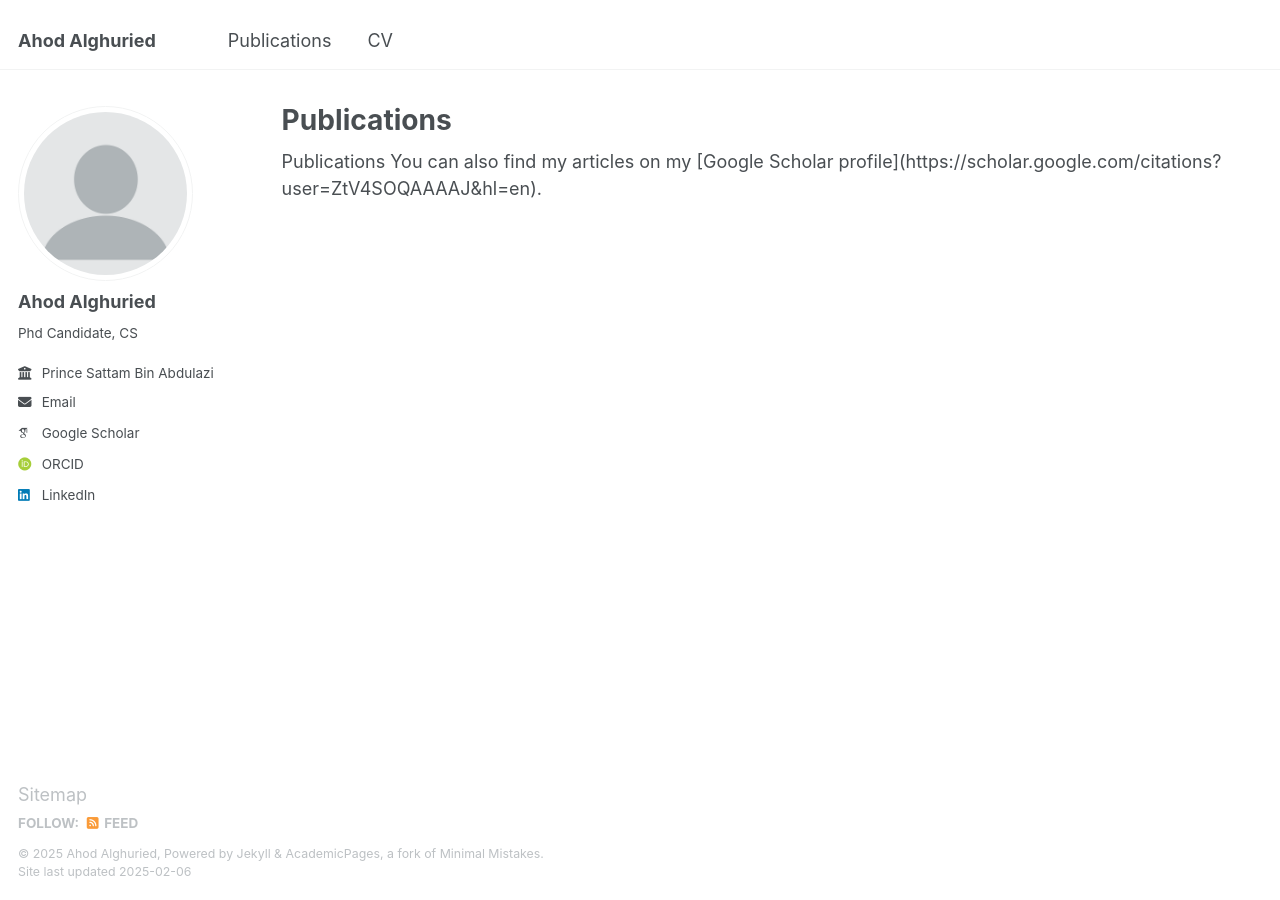
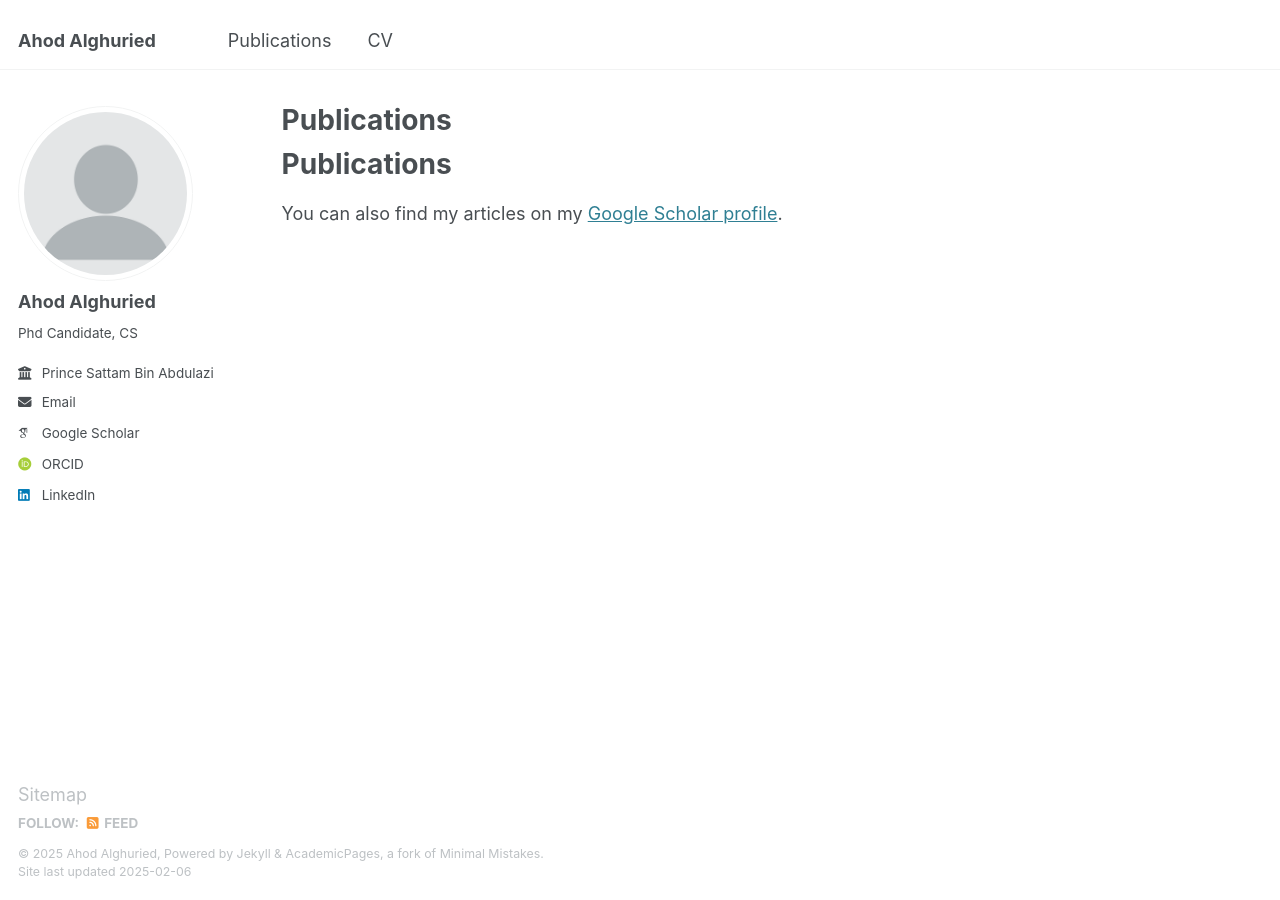
Before and after one commit to alghuried-ahod/Ahod-Alghuried, a Jekyll site: the page built from _pages/publications.html, in a window 1280 px wide. Built offline with Jekyll 4.4.1, drawn with Linux system fonts in a browser that asks for light colours; some web fonts are replaced.

Commit message:
Update publications.html

```diff
--- a/_pages/publications.html
+++ b/_pages/publications.html
@@ -5,6 +5,5 @@ permalink: /publications/
 author_profile: true
 ---
 
-Publications
-
-You can also find my articles on my [Google Scholar profile](https://scholar.google.com/citations?user=ZtV4SOQAAAAJ&hl=en).
+<h1>Publications</h1>
+<p>You can also find my articles on my <a href="https://scholar.google.com/citations?user=ZtV4SOQAAAAJ&hl=en" target="_blank" rel="noopener noreferrer">Google Scholar profile</a>.</p>
```
